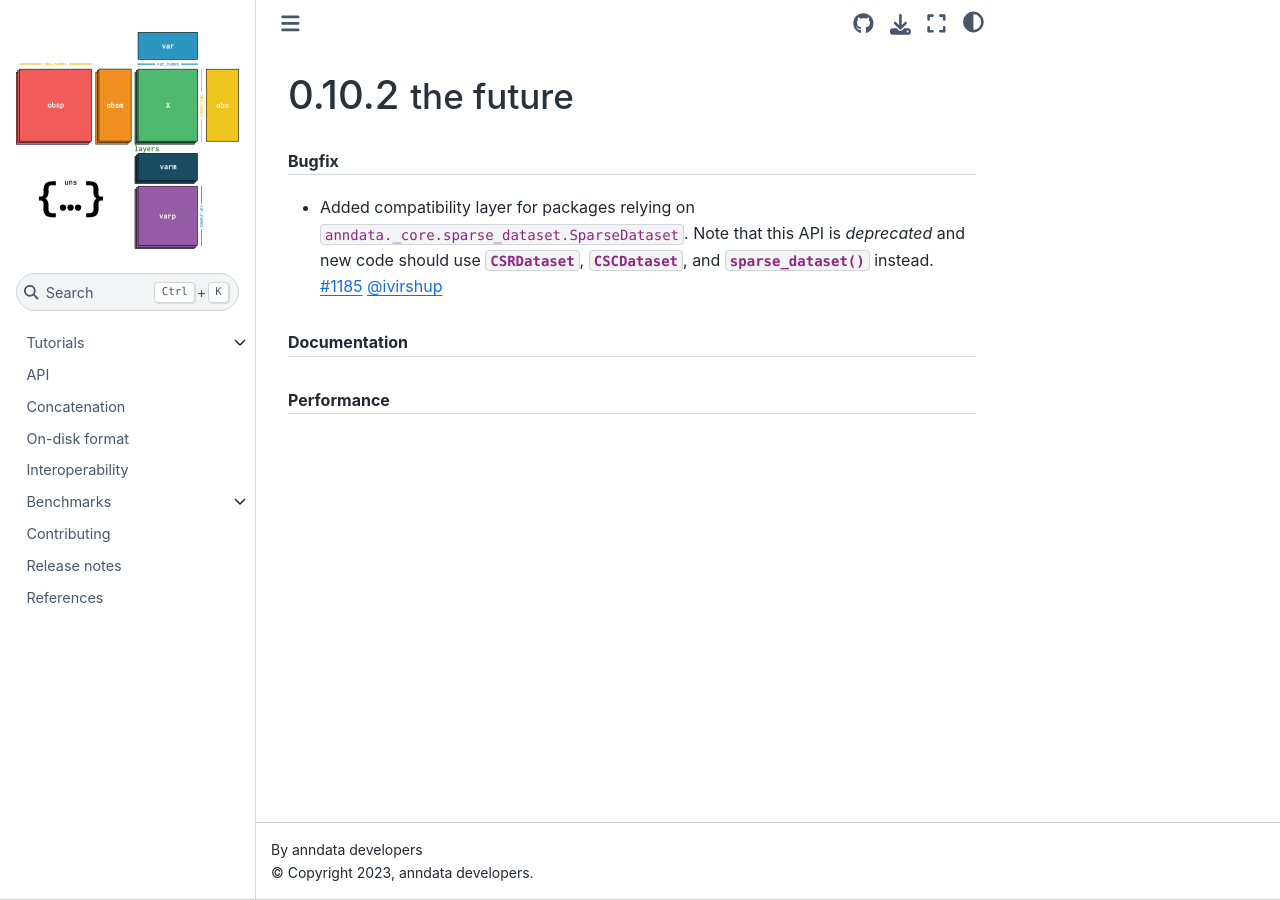
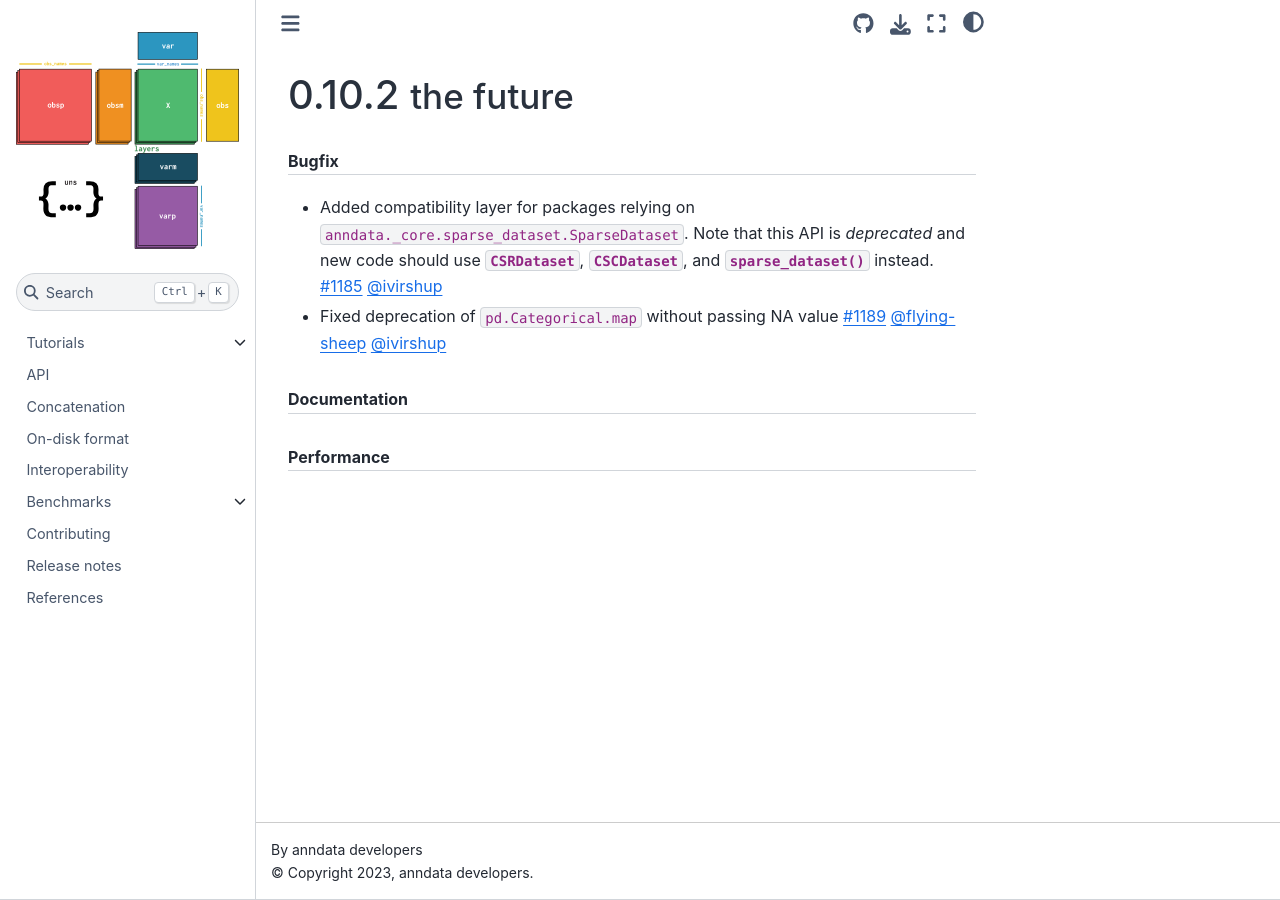
Before and after one commit to scverse/anndata, a Sphinx documentation site: the page built from docs/release-notes/0.10.2.md, in a window 1280 px wide. Built offline with Sphinx 7.4.7 and the Sphinx Book theme 1.1.4, drawn with Linux system fonts in a browser that asks for light colours.

Commit message:
release note

````diff
--- a/docs/release-notes/0.10.2.md
+++ b/docs/release-notes/0.10.2.md
@@ -6,6 +6,7 @@
 * Added compatibility layer for packages relying on `anndata._core.sparse_dataset.SparseDataset`.
   Note that this API is *deprecated* and new code should use {class}`~anndata.experimental.CSRDataset`, {class}`~anndata.experimental.CSCDataset`, and {func}`~anndata.experimental.sparse_dataset` instead.
   {pr}`1185` {user}`ivirshup`
+* Fixed deprecation of `pd.Categorical.map` without passing NA value {pr}`1189` {user}`flying-sheep` {user}`ivirshup`
 
 ```{rubric} Documentation
 ```
````
